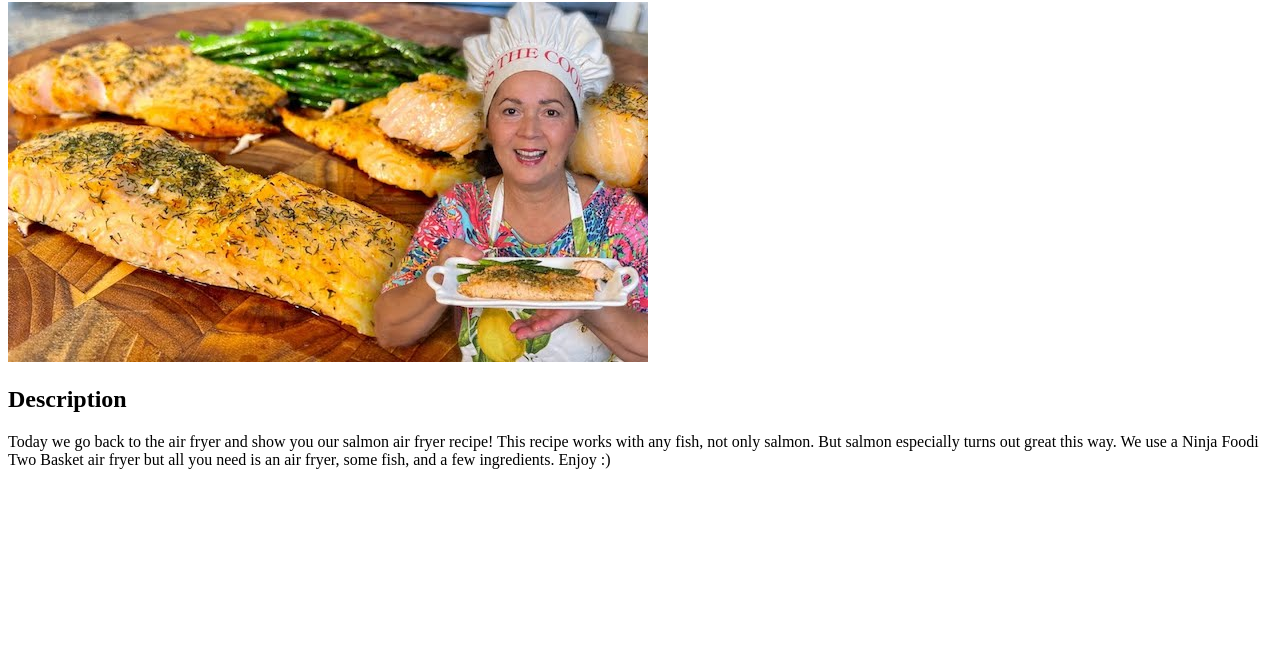
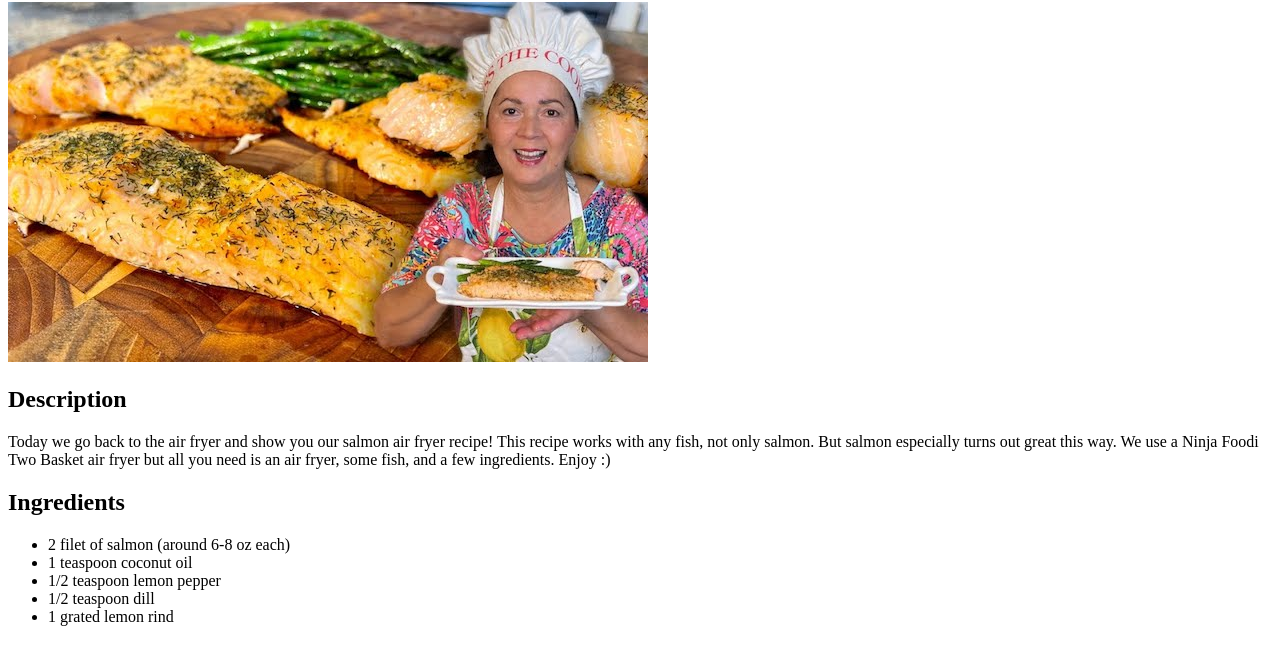
Before and after one commit to GreenvillePodCo/odin-recipes, a plain HTML site: page recipes/air-fryer-salmon-recipe.html in a window 1280 px wide. Shown: the part 78-742 px from the top of the page. Drawn offline with Linux system fonts and the light colour scheme.

Commit message:
Add ingredients to air fried salmon recipe

```diff
--- a/recipes/air-fryer-salmon-recipe.html
+++ b/recipes/air-fryer-salmon-recipe.html
@@ -20,5 +20,13 @@
       fryer but all you need is an air fryer, some fish, and a few ingredients.
       Enjoy :)
     </p>
+    <h2>Ingredients</h2>
+    <ul>
+      <li>2 filet of salmon (around 6-8 oz each)</li>
+      <li>1 teaspoon coconut oil</li>
+      <li>1/2 teaspoon lemon pepper</li>
+      <li>1/2 teaspoon dill</li>
+      <li>1 grated lemon rind</li>
+    </ul>
   </body>
 </html>
```
